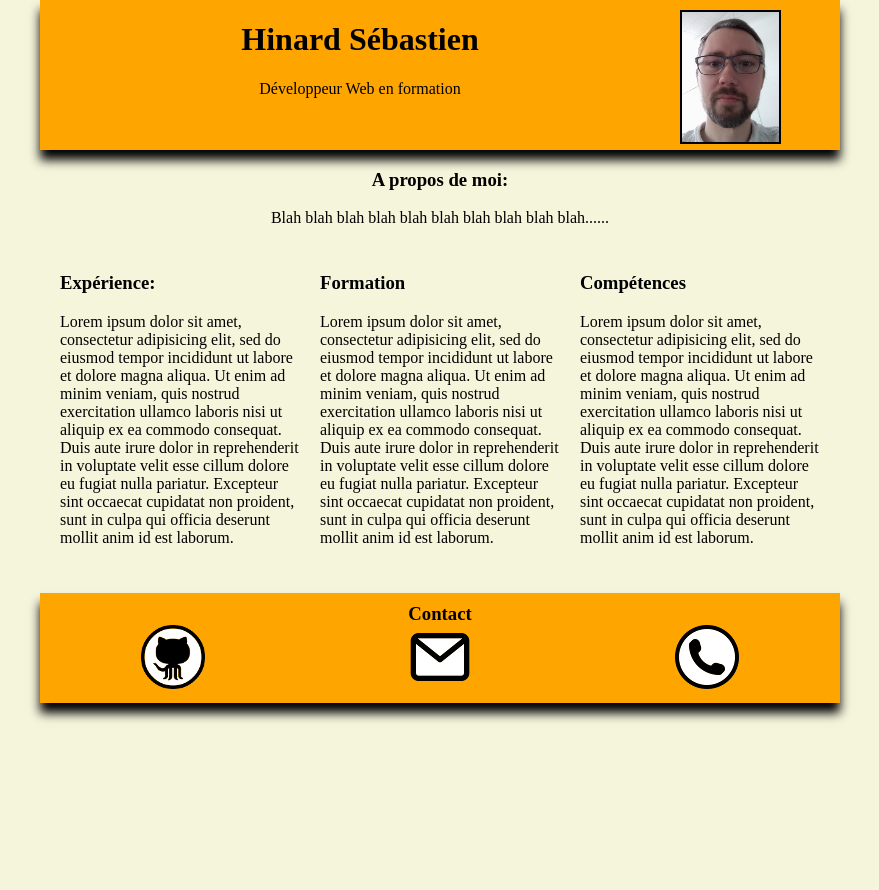
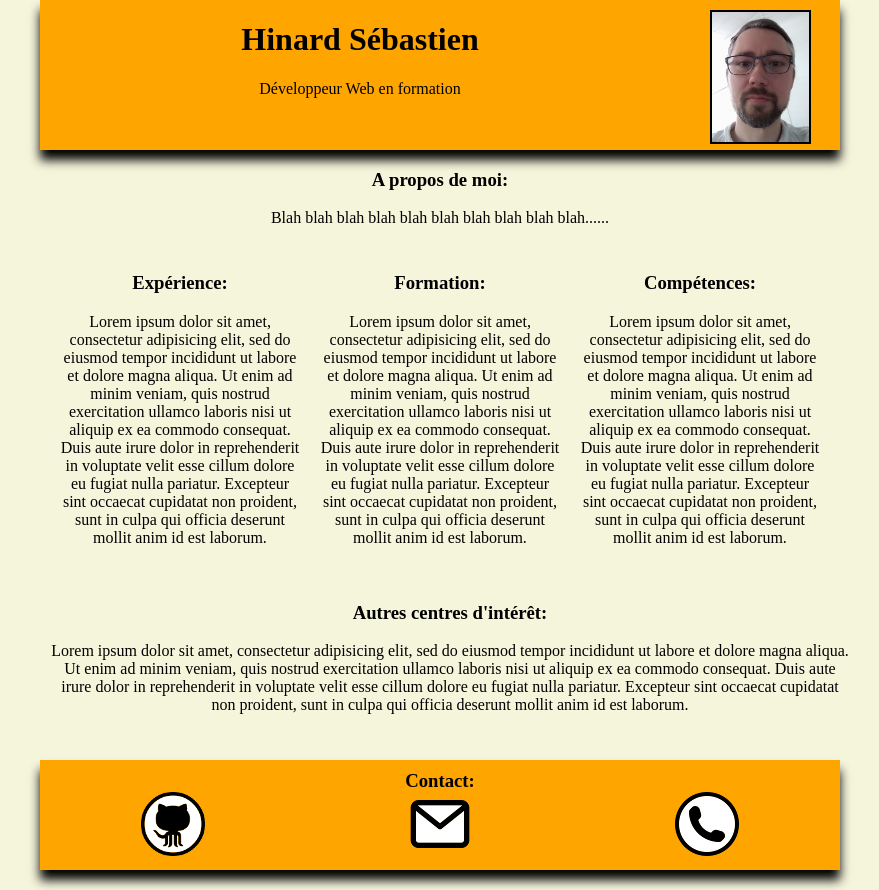
Before and after one commit to SebastienHinard/CV_version1, a plain HTML site: page index.html in a window 1280 px wide. Shown: the whole page, without its empty margins (200-1079 px from the left). Before the commit the page ends 800 px from the top, so only its background shows below. Drawn offline with Linux system fonts and the light colour scheme.

Commit message:
Ajout des hover et mise à jour de la mise en page

```diff
--- a/index.html
+++ b/index.html
@@ -20,6 +20,9 @@
     </header>
     <!-- Le contenu princial de la page -->
     <main>
+        <div id="marge_gauche"></div>
+        <div id="marge_droite"></div>
+        <!-- encart à propos de moi -->
         <span id="about_me">
             <h3>A propos de moi:</h3>
             <p>Blah blah blah blah blah blah blah blah blah blah......</p>
@@ -33,19 +36,23 @@
         </section>
         <!-- section Formation -->
         <section id="Formation" class="shadow">
-            <h3>Formation</h3>
+            <h3>Formation:</h3>
             <p>Lorem ipsum dolor sit amet, consectetur adipisicing elit, sed do eiusmod tempor incididunt ut labore et dolore magna aliqua. Ut enim ad minim veniam, quis nostrud exercitation ullamco laboris nisi ut aliquip ex ea commodo consequat. Duis aute irure dolor in reprehenderit in voluptate velit esse cillum dolore eu fugiat nulla pariatur. Excepteur sint occaecat cupidatat non proident, sunt in culpa qui officia deserunt mollit anim id est laborum.</p>
         </section>
         <!-- section Compétences -->
         <section id="Competences" class="shadow">
-            <h3>Compétences</h3>
+            <h3>Compétences:</h3>
             <p>Lorem ipsum dolor sit amet, consectetur adipisicing elit, sed do eiusmod tempor incididunt ut labore et dolore magna aliqua. Ut enim ad minim veniam, quis nostrud exercitation ullamco laboris nisi ut aliquip ex ea commodo consequat. Duis aute irure dolor in reprehenderit in voluptate velit esse cillum dolore eu fugiat nulla pariatur. Excepteur sint occaecat cupidatat non proident, sunt in culpa qui officia deserunt mollit anim id est laborum.</p>
         </section>
         <div>
+        <div id="Interets" class="shadow">
+            <h3>Autres centres d'intérêt:</h3>
+            <p>Lorem ipsum dolor sit amet, consectetur adipisicing elit, sed do eiusmod tempor incididunt ut labore et dolore magna aliqua. Ut enim ad minim veniam, quis nostrud exercitation ullamco laboris nisi ut aliquip ex ea commodo consequat. Duis aute irure dolor in reprehenderit in voluptate velit esse cillum dolore eu fugiat nulla pariatur. Excepteur sint occaecat cupidatat non proident, sunt in culpa qui officia deserunt mollit anim id est laborum.</p>
+        </div>
     </main>
     <!-- Le bas de la page -->
     <footer>
-        <h3 id="contact">Contact</h3>
+        <h3 id="contact">Contact:</h3>
         <div id="Liens">
             <!-- lien github -->
             <a id="github" href="https://github.com/SebastienHinard" target="_blank">
@@ -54,12 +61,10 @@
                 <img class="grow" src="assets/logo_github.png" alt="Github">
                 <div></div>
             </a>
-
             <!-- lien email -->
             <a id="email" href="mailto:se.hinard@gmail.com?subject=Cher Monsieur Hinard">
                 <img class="grow" src="assets/logo_mail.png" alt="E-mail">
             </a>
-
             <!-- numéro de téléphone -->
             <div id =telephone>
                 <a href="telephone:0676791616">
@@ -68,6 +73,5 @@
             </div>
         </div>
     </footer>
-
 </body>
 </html>
--- a/style.css
+++ b/style.css
@@ -1,10 +1,13 @@
+* { text-align: center;}
+
 body{
-    height: 800px;
     max-width: 800px;
+    margin: auto;
+    margin-bottom: 20px;
     background-color: beige;
-    margin: auto;
 }
 
+/* CONTENU DE L'ENTETE DE PAGE */
 header{
     background-color: orange;
     height: 150px;
@@ -12,29 +15,26 @@ header{
     flex-flow: wrap row;
     box-shadow: 0px 10px 10px black;
 }
-
 #Nom_Prenom{
     width: 80%;
-    text-align: center;
 }
-
 #Photo{
     width: 20%;
     padding-top: 10px;
 }
-
 #Maphoto{ border: 2px solid black;}
-
-
+/* partie principale de la page */
+main{
+    display: flex;
+    flex-direction: column;
+}
 #about_me{
-    text-align: center;
-    align-content: center;
+    width:100%;
 }
-
 /* conteneur comportant les 3 sections */
 #Contenu{
     display: flex;
-    flex-direction: row;
+    flex-flow: row wrap;
     justify-content: center;
 }
 /* taille des sections exp, form et compétences */
@@ -42,7 +42,11 @@ section{
     width: 30%;
     padding: 10px;
 }
-
+/* taille de la section centre d'intérêt */
+#Interets{
+    width: 100%;
+    padding: 10px;
+}
 /* mise en page du footer */
 footer{
     margin-top: 20px;
@@ -66,7 +70,6 @@ footer{
     justify-content: space-around;
 }
 
-
 /* =============== EFFETS VISUELS ===================== */
 
 
@@ -82,5 +85,6 @@ footer{
     transition: all .2s ease-in-out;
 }
 .shadow:hover{
+    border-top: 2px black grey;
     box-shadow: 0px 5px 10px black;
 }
```
